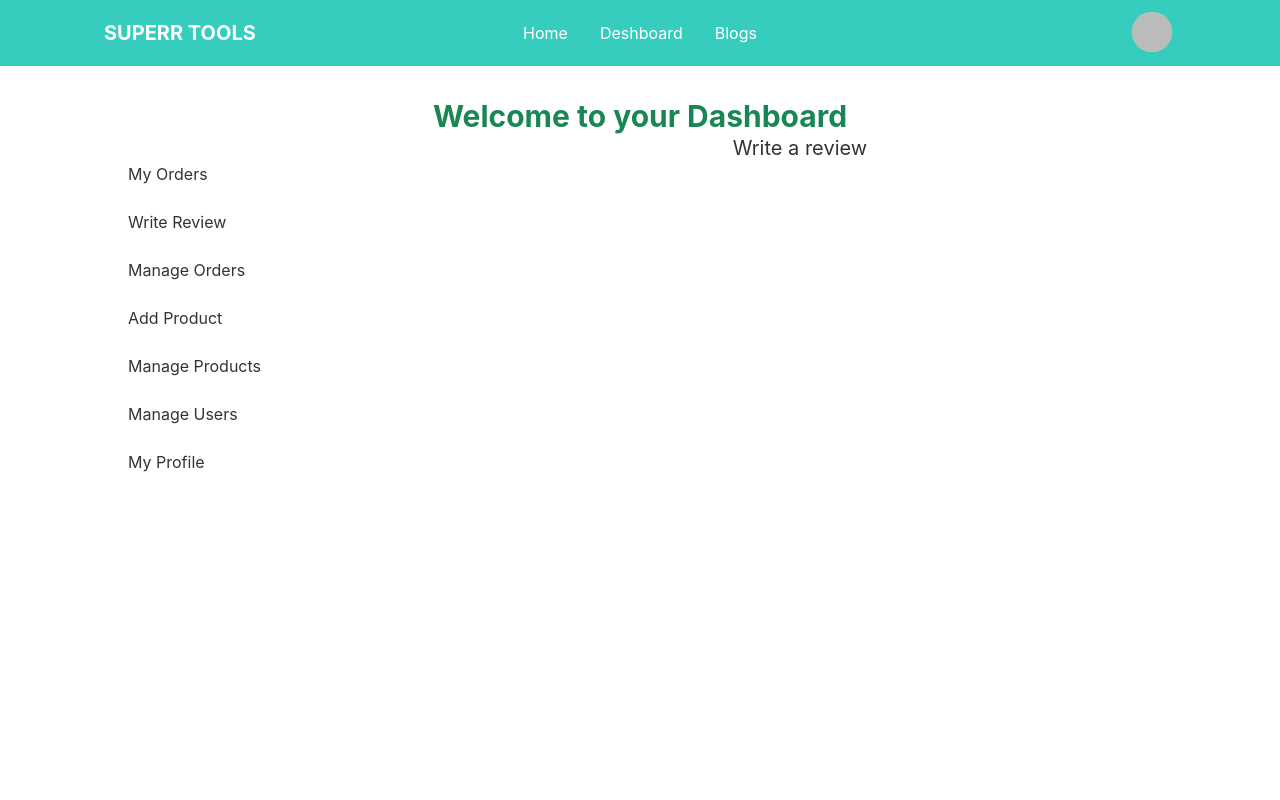
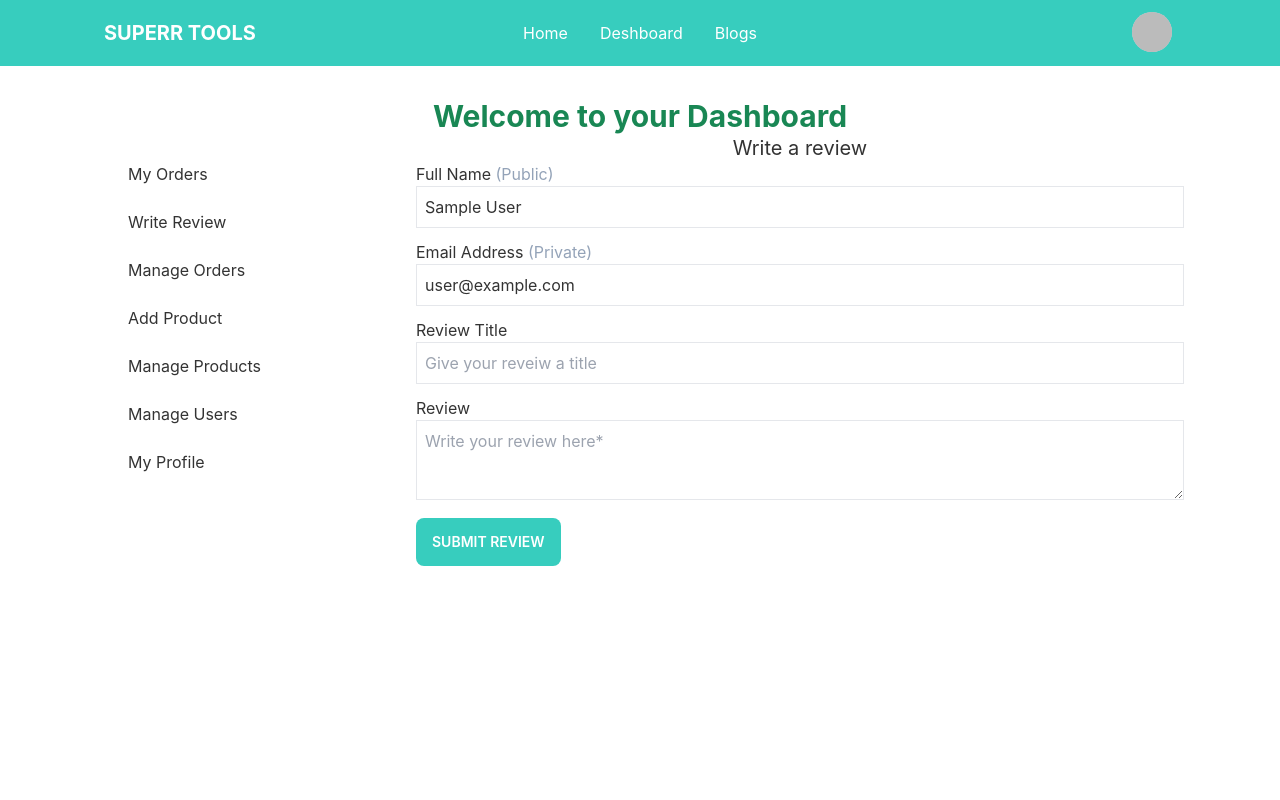
Before and after one commit to hnMurshed/superr-tools-manufacturer-website, a React (Create React App) app: page /dashboard/writereview in a window 1280 px wide. Shown: the top 800 px of the page. Built offline with nearby package versions, Linux system fonts and the light colour scheme; no server answers; sample sign-in values are in the browser's storage.

Commit message:
method for canceling order added

```diff
--- a/src/pages/Dashboard/MyOrders.js
+++ b/src/pages/Dashboard/MyOrders.js
@@ -1,15 +1,18 @@
 import { signOut } from 'firebase/auth';
-import React from 'react';
+import React, { useState } from 'react';
 import { useAuthState } from 'react-firebase-hooks/auth';
 import { useQuery } from 'react-query';
 import { useNavigate } from 'react-router-dom';
 import auth from '../../firebase.init';
+import CancelOrder from '../shared/CancelOrder/CancelOrder';
 import Loading from '../shared/Loading/Loading';
 
 const MyOrders = () => {
+    const [cancelOrder, setCancelOrder] = useState({});
+
     const navigate = useNavigate();
     const [user] = useAuthState(auth);
-    const { data: orders, isLoading } = useQuery('orders', () => fetch(`https://mysterious-ravine-35179.herokuapp.com/orders?email=${user.email}`, {
+    const { data: orders, isLoading, refetch } = useQuery('orders', () => fetch(`https://mysterious-ravine-35179.herokuapp.com/orders?email=${user.email}`, {
         method: 'GET',
         headers: {
             authorization: `Bearer ${localStorage.getItem('access_token')}`
@@ -51,13 +54,17 @@ const MyOrders = () => {
                                 <td>${order.totalPrice}</td>
                                 <td>
                                     <button class="btn btn-secondary btn-sm mr-2">Pay</button>
-                                    <button class="btn bg-red-300 btn-sm">Cancel</button>
+                                    <label onClick={ () => setCancelOrder(order)} htmlFor='cancelOrderModal' class="btn bg-red-300 btn-sm">Cancel</label>
                                 </td>
                             </tr>)
                         }
                     </tbody>
                 </table>
             </div>
+            <CancelOrder
+                cancelOrder={cancelOrder}
+                refetch={refetch}
+            ></CancelOrder>
         </div>
     );
 };
--- a/src/pages/Dashboard/WriteReview.js
+++ b/src/pages/Dashboard/WriteReview.js
@@ -1,9 +1,65 @@
 import React from 'react';
+import { useAuthState } from 'react-firebase-hooks/auth';
+import { useForm } from 'react-hook-form';
+import auth from '../../firebase.init';
+import Loading from '../shared/Loading/Loading';
 
 const WriteReview = () => {
+    const [user, loading] = useAuthState(auth);
+
+    const { register, formState: { errors }, handleSubmit } = useForm();
+    const onSubmit = data => console.log(data);
+
+    if (loading) {
+        return <Loading></Loading>
+    }
     return (
         <div>
             <h4 className='text-xl text-center'>Write a review</h4>
+            <form onSubmit={handleSubmit(onSubmit)}>
+                <div className='mb-3'>
+                    <label htmlFor="name">Full Name <span className=' text-slate-400'>(Public)</span></label>
+                    <input id='name' type='text' value={user.displayName} placeholder='Your Name (Public)*' className=' w-full border p-2' {...register("name", {
+                        required: {
+                            value: true,
+                            message: 'Name is required'
+                        }
+                    })} />
+                    {errors.name?.type === 'required' && <p className='text-red-400'>{errors.name.message}</p>}
+                </div>
+                <div className='mb-3'>
+                    <label htmlFor="email">Email Address <span className=' text-slate-400'>(Private)</span></label>
+                    <input type='email' id='email' value={user.email} placeholder='Email Address (Private)*' className=' w-full border p-2' {...register("email", {
+                        required: {
+                            value: true,
+                            message: 'email is required'
+                        }
+                    })} />
+                    {errors.email?.type === 'required' && <p className='text-red-400'>{errors.email.message}</p>}
+                </div>
+                <div className='mb-3'>
+                    <label htmlFor="reviewTitle">Review Title</label>
+                    <input type='text' id='reviewTitle' placeholder='Give your reveiw a title' className=' w-full border p-2' {...register("reviewTitle", {
+                        required: {
+                            value: false,
+                            message: 'reviewTitle is required'
+                        }
+                    })} />
+                    {errors.reviewTitle?.type === 'required' && <p className='text-red-400'>{errors.reviewTitle.message}</p>}
+                </div>
+                <div className='mb-3'>
+                    <label htmlFor="review">Review</label>
+                    <textarea id='review' placeholder='Write your review here*' className=' w-full border p-2 h-20' {...register("review", {
+                        required: {
+                            value: true,
+                            message: 'review is required'
+                        }
+                    })} />
+                    {errors.review?.type === 'required' && <p className='text-red-400'>{errors.review.message}</p>}
+                </div>
+
+                <input type="submit" value='Submit Review' className='btn btn-accent uppercase text-white border-0' />
+            </form>
         </div>
     );
 };
--- /dev/null
+++ b/src/pages/shared/CancelOrder/CancelOrder.js
@@ -0,0 +1,51 @@
+import { signOut } from 'firebase/auth';
+import React from 'react';
+import { useNavigate } from 'react-router-dom';
+import { toast } from 'react-toastify';
+import auth from '../../../firebase.init';
+
+const CancelOrder = ({ cancelOrder, refetch }) => {
+    const navigate = useNavigate();
+    console.log(cancelOrder);
+    const handleConfirm = () => {
+        fetch(`https://mysterious-ravine-35179.herokuapp.com/cancelorder/${cancelOrder._id}`, {
+            method: 'DELETE',
+            headers: {
+                authorization: `Bearer ${localStorage.getItem('access_token')}`
+            }
+        })
+        .then(res => {
+            if (res.status === 401 || res.status === 403) {
+                signOut(auth);
+                navigate('/login');
+            }
+            return res.json();
+        })
+        .then(data => {
+            if (data.deletedCount) {
+                refetch();
+                toast.success(`You cancelled your order for ${cancelOrder.name}`)
+            }
+        })
+    }
+    return (
+        <div>
+            {/* <!-- Put this part before </body> tag-- > */}
+            <input type="checkbox" id="cancelOrderModal" class="modal-toggle" />
+            <div class="modal modal-bottom sm:modal-middle">
+                <div class="modal-box">
+                    <h4 className='text-3xl font-bold border-b-2 border-slate-600'>Cancel Order</h4>
+                    <h3 class="font-bold text-lg my-4">Canceling your order for {cancelOrder.item}</h3>
+                    <p class="">Alert!!, If you delete, can't possible to undo again.</p>
+                    <p class="">Are you sure you want to delete the order permanently?</p>
+                    <div class="modal-action">
+                        <label htmlFor="cancelOrderModal" class="btn btn-primary">Cancel</label>
+                        <label onClick={handleConfirm} htmlFor="cancelOrderModal" class="btn bg-pink-400 text-white">Confirm</label>
+                    </div>
+                </div>
+            </div>
+        </div >
+    );
+};
+
+export default CancelOrder;
```
